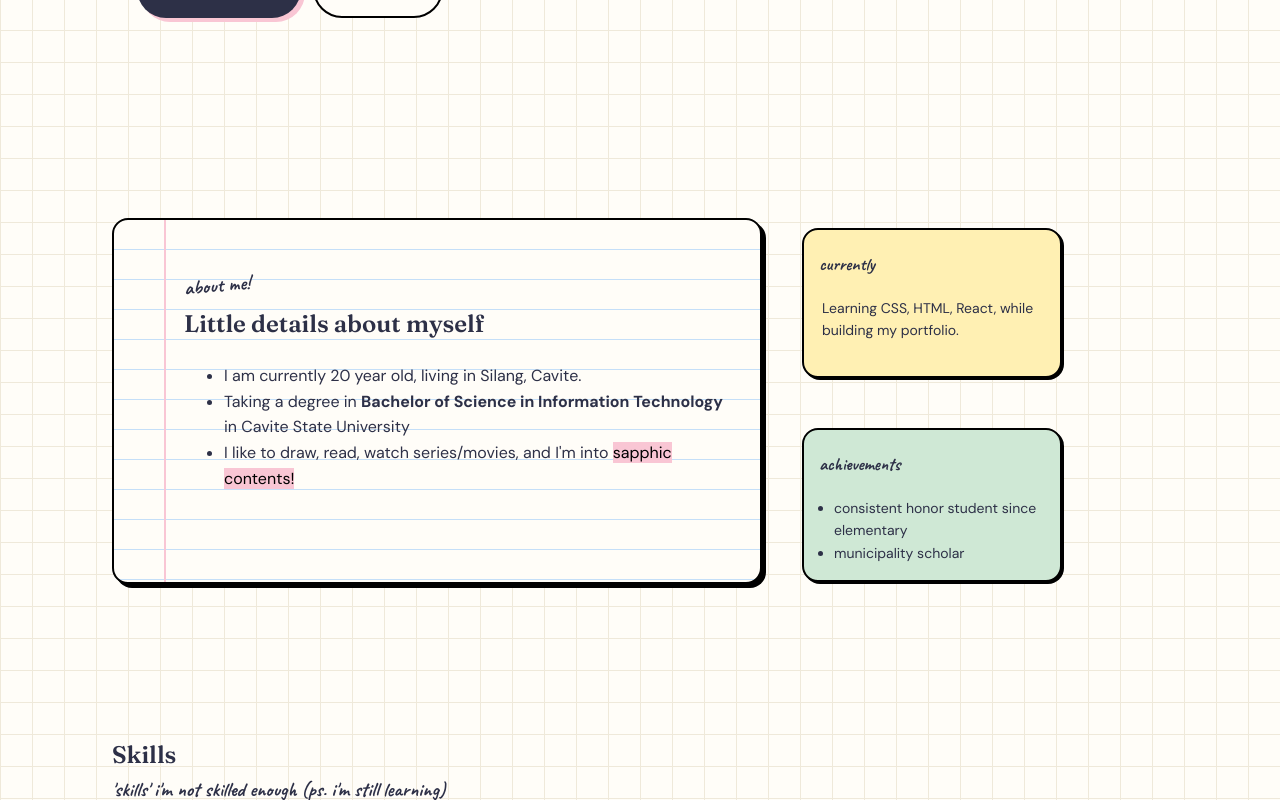
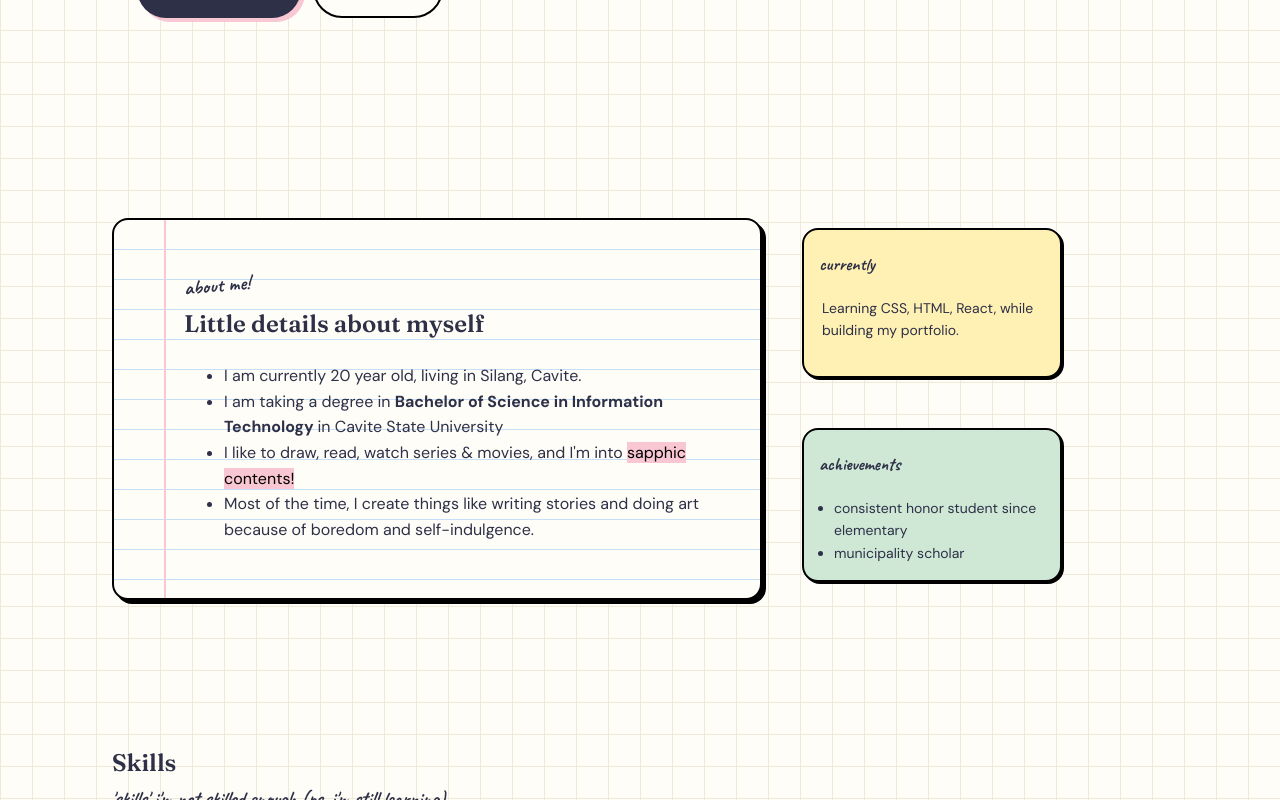
Before and after one commit to archibb/my-portfolio, a React (Vite) app: page / in a window 1280 px wide. Shown: the part 578-1378 px from the top of the page. Built offline with nearby package versions, Linux system fonts and the light colour scheme.

Commit message:
Revising about section

```diff
--- a/src/components/About.css
+++ b/src/components/About.css
@@ -20,7 +20,7 @@
     border-radius: 16px;
     box-shadow: 4px 4px 0px black;
     background-image: repeating-linear-gradient(transparent 0, transparent 29px, #C5DFF8 29px,#C5DFF8 30px); /*notebook line effect*/
-    padding: 40px 30px 75px 70px;
+    padding: 40px 30px 40px 70px;
     position: relative;
 }
 
--- a/src/components/About.jsx
+++ b/src/components/About.jsx
@@ -16,8 +16,9 @@ function About() {
 
               <ul className="about-me-desc">
                 <li> I am currently 20 year old, living in Silang, Cavite. </li>
-                <li> Taking a degree in <b> Bachelor of Science in Information Technology </b> in Cavite State University </li>
-                <li> I like to draw, read, watch series/movies, and I'm into <mark> sapphic contents! </mark> </li>
+                <li> I am taking a degree in <b> Bachelor of Science in Information Technology </b> in Cavite State University </li>
+                <li> I like to draw, read, watch series & movies, and I'm into <mark> sapphic contents! </mark> </li>
+                <li> Most of the time, I create things like writing stories and doing art because of boredom and self-indulgence. </li>
               </ul>
             </div>
 
```
